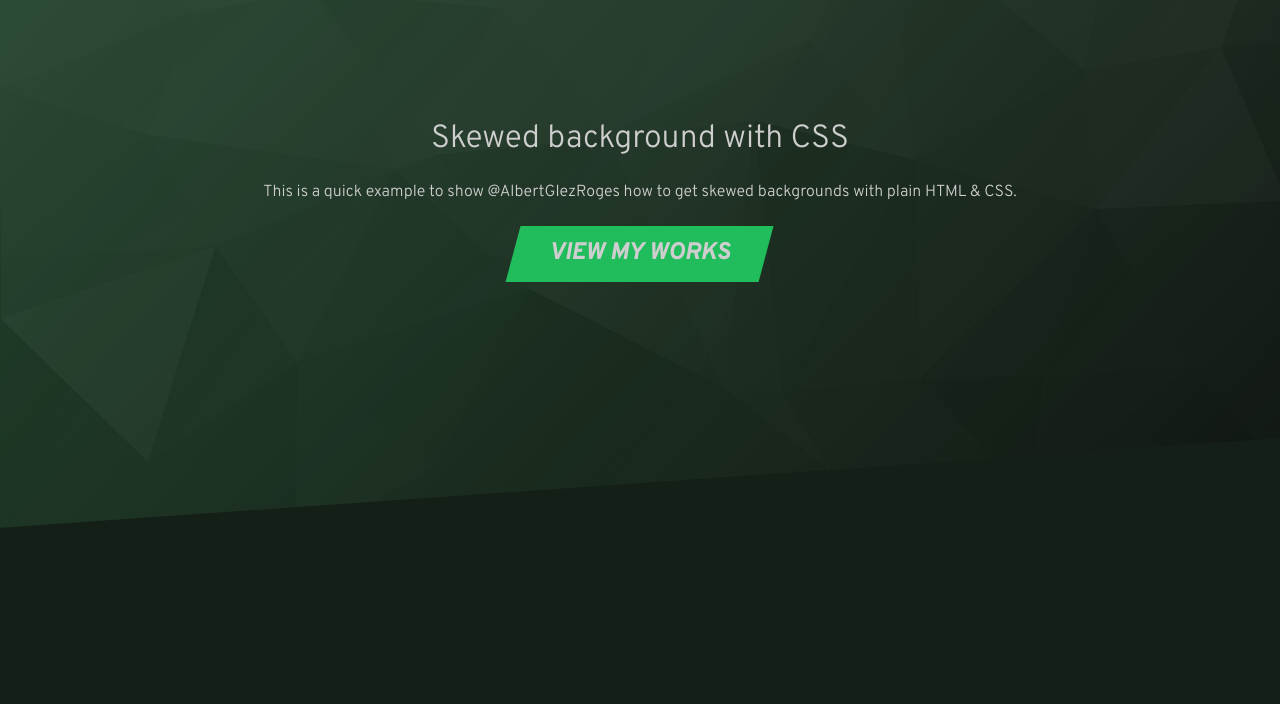
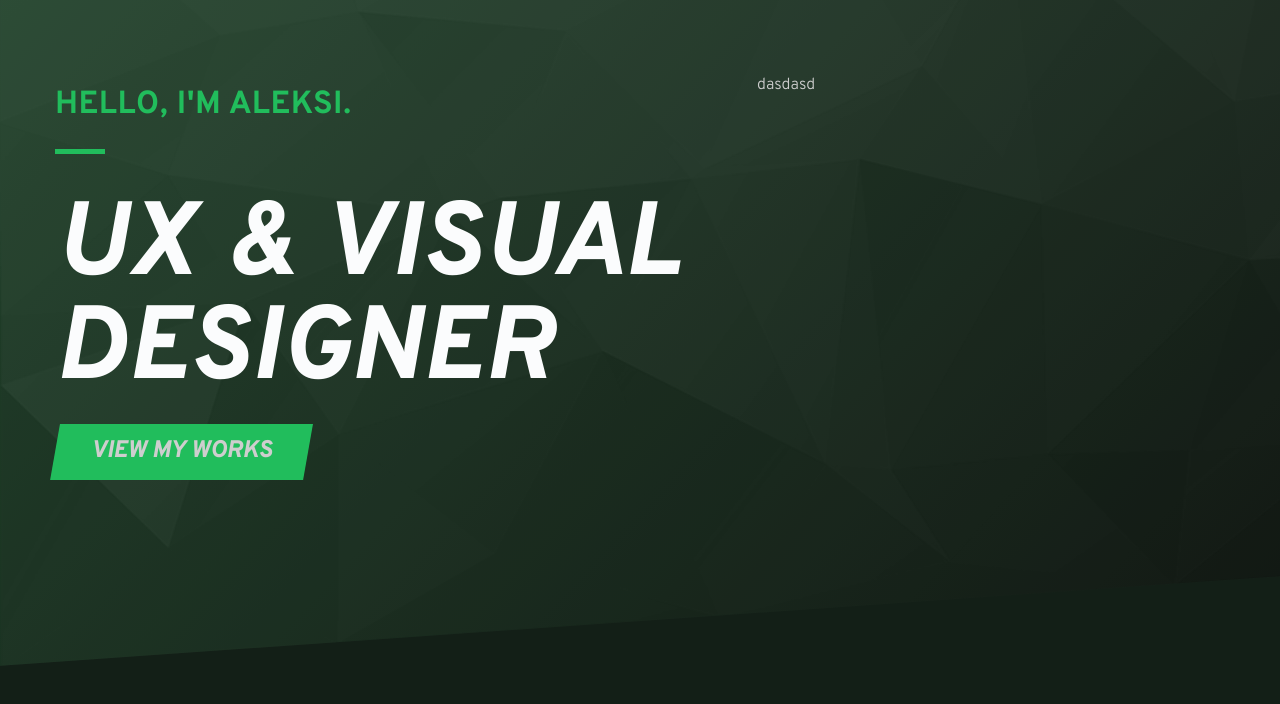
Before and after one commit to aleksiliukkonen/Portfolio-v2, a website: page index.html in a window 1280 px wide. Drawn offline with nearby package versions, Linux system fonts and the light colour scheme; files that its build step writes are made by us from their sources.

Commit message:
Add intro text and header and style them

```diff
--- a/index.html
+++ b/index.html
@@ -14,9 +14,12 @@
 <header>
 	<div class="hero">
 		<div class="hero__content">
-			<h1 class="hero__intro">Skewed background with CSS</h1>
-     	<p class="hero__desc">This is a quick example to show @AlbertGlezRoges how to get skewed backgrounds with plain HTML & CSS.</p>
-			<a href="#" class="btn btn--green"><span>View my works</span></a></div>
+			<div class="hero__container">
+				<h2 class="hero__intro">Hello, I'm Aleksi.</h2>
+     		<h1 class="hero__desc">UX & Visual Designer</h1>
+				<a href="#" class="btn btn--green"><span>View my works</span></a>
+			</div>
+			<div class="portrait"><p>dasdasd</p></div>
 		</div>
 	</div>
 <header>
--- a/sass/_header.sass
+++ b/sass/_header.sass
@@ -12,17 +12,42 @@ body
 	transform: skew(0deg, -4deg)
 	margin-top: -200px
 
-.hero__content
-	transform: skew(0deg, 4deg)
-	text-align: center
+	&__container
+		width: 60%
 
-.hero__intro
-	padding-top: 100px
-	font-weight: normal
+	&__content
+		transform: skew(0deg, 4deg)
+		max-width: 1170px
+		margin: 0 auto
+		position: relative
+		top: 60px
+		display: flex
 
-.hero__desc
-	width: 60%
-	margin: 25px auto
+	&__intro
+		font-size: 2rem
+		font-weight: 600
+		letter-spacing: 0.5px
+		text-align: left
+		color: $primary-color
+		text-transform: uppercase
+
+		&:after
+			background-color: $primary-color
+			content: ""
+			display: block
+			width: 50px
+			height: 5px
+			margin-top: 0.8em
+
+	&__desc
+		font-size: 6.5rem
+		font-weight: 800
+		font-style: italic
+		line-height: 1
+		letter-spacing: 1.5px
+		color: #fbfcfd
+		text-transform: uppercase
+		margin: 0.4em 0 0.2em 0
 
 .btn--green
 	background-color: $primary-color
@@ -38,7 +63,7 @@ body
 	font-size: 1.5rem
 	padding: 0.6em 1.5em
 	display: inline-block
-	transform: skew(-15deg)
+	transform: skew(-10deg)
 	text-transform: uppercase
 	&:visited
 		color: $text-color
@@ -46,6 +71,6 @@ body
 		background: darken($primary-color, 5%)
 	& > span
 		display: inline-block
-		transform: skew(15deg)
+		transform: skew(10deg)
 
 //@media (max-width: 767px)
```
